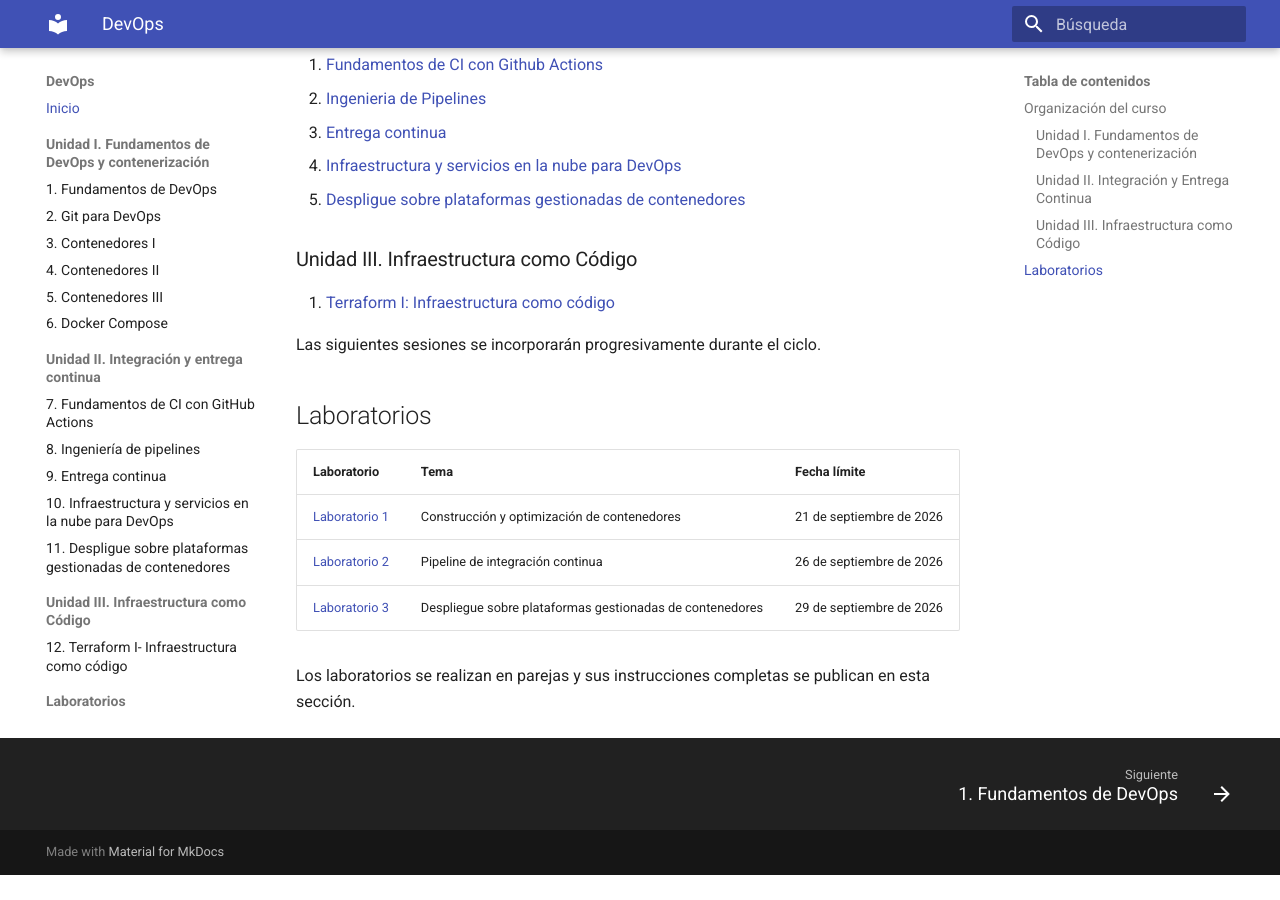
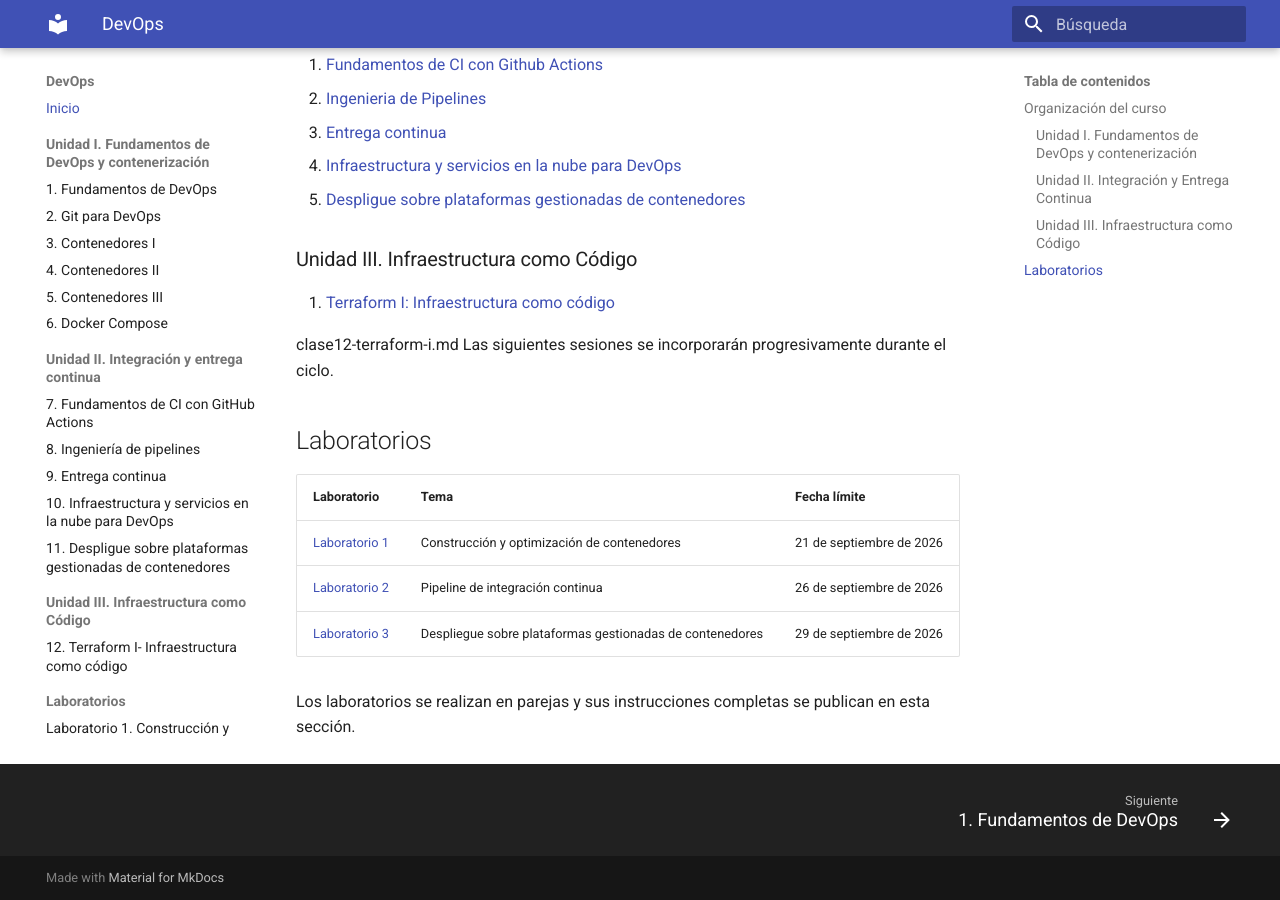
Before and after one commit to guillermocalderon2021/devops-2026, an MkDocs documentation site: the page built from docs/index.md, in a window 1280 px wide and 900 px high, scrolled down 619 px. Built offline with MkDocs 1.6.1 and Material for MkDocs 9.7.7, drawn with Linux system fonts in a browser that asks for light colours; before the commit the page ends 1494 px from its top, so only the background shows below that.

Commit message:
Probando cambio clase 12

```diff
--- a/docs/index.md
+++ b/docs/index.md
@@ -32,7 +32,7 @@ El material está organizado siguiendo la secuencia de sesiones del curso.
 12. [Terraform I: Infraestructura como código](unidad-3/clase12-terraform-i.md)
 
 
-
+clase12-terraform-i.md
 Las siguientes sesiones se incorporarán progresivamente durante el ciclo.
 
 ## Laboratorios
```
Also changed, not shown: docs/unidad-3/clase-12-terraform-i.md (+1 -1 lines).
